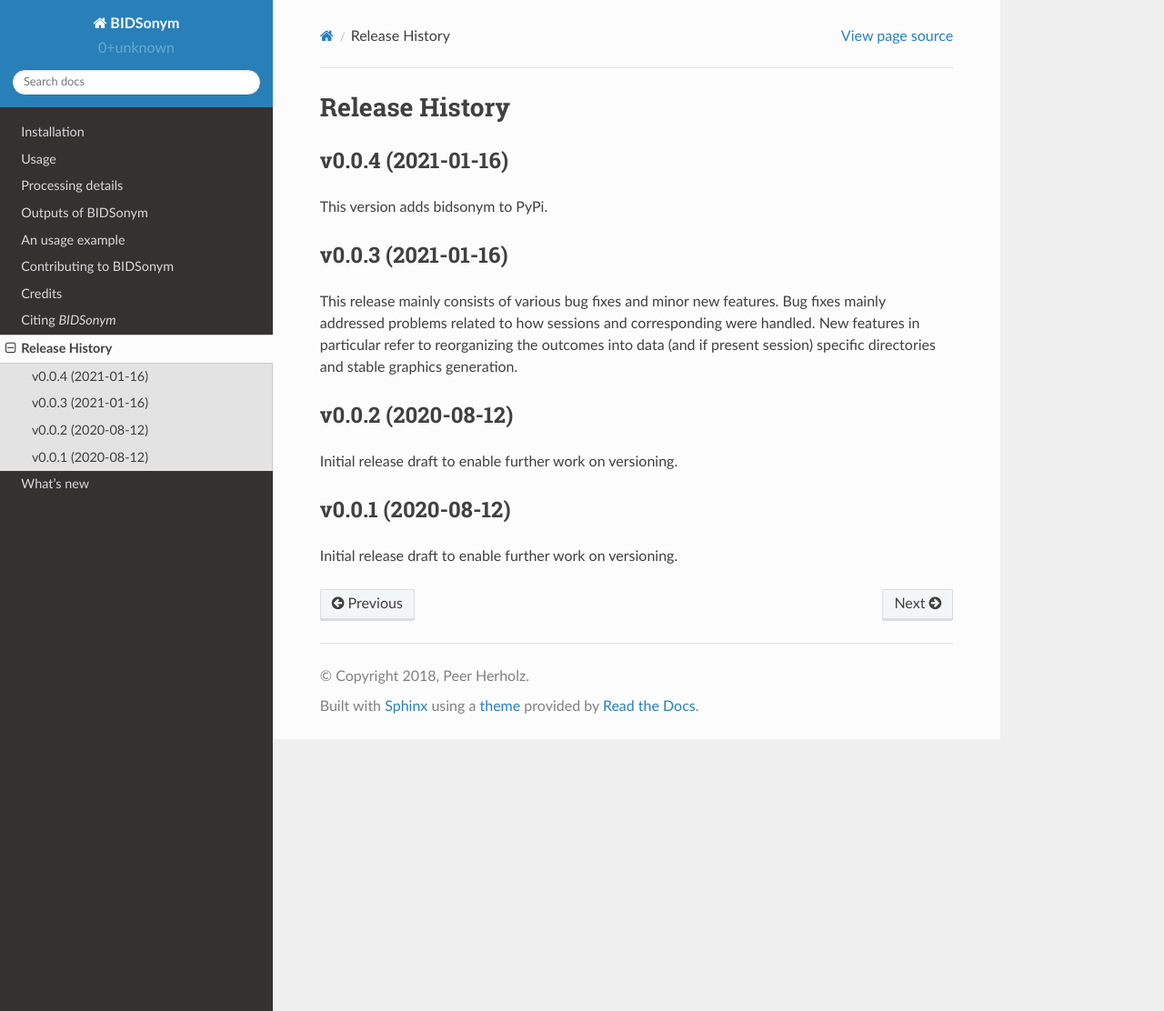
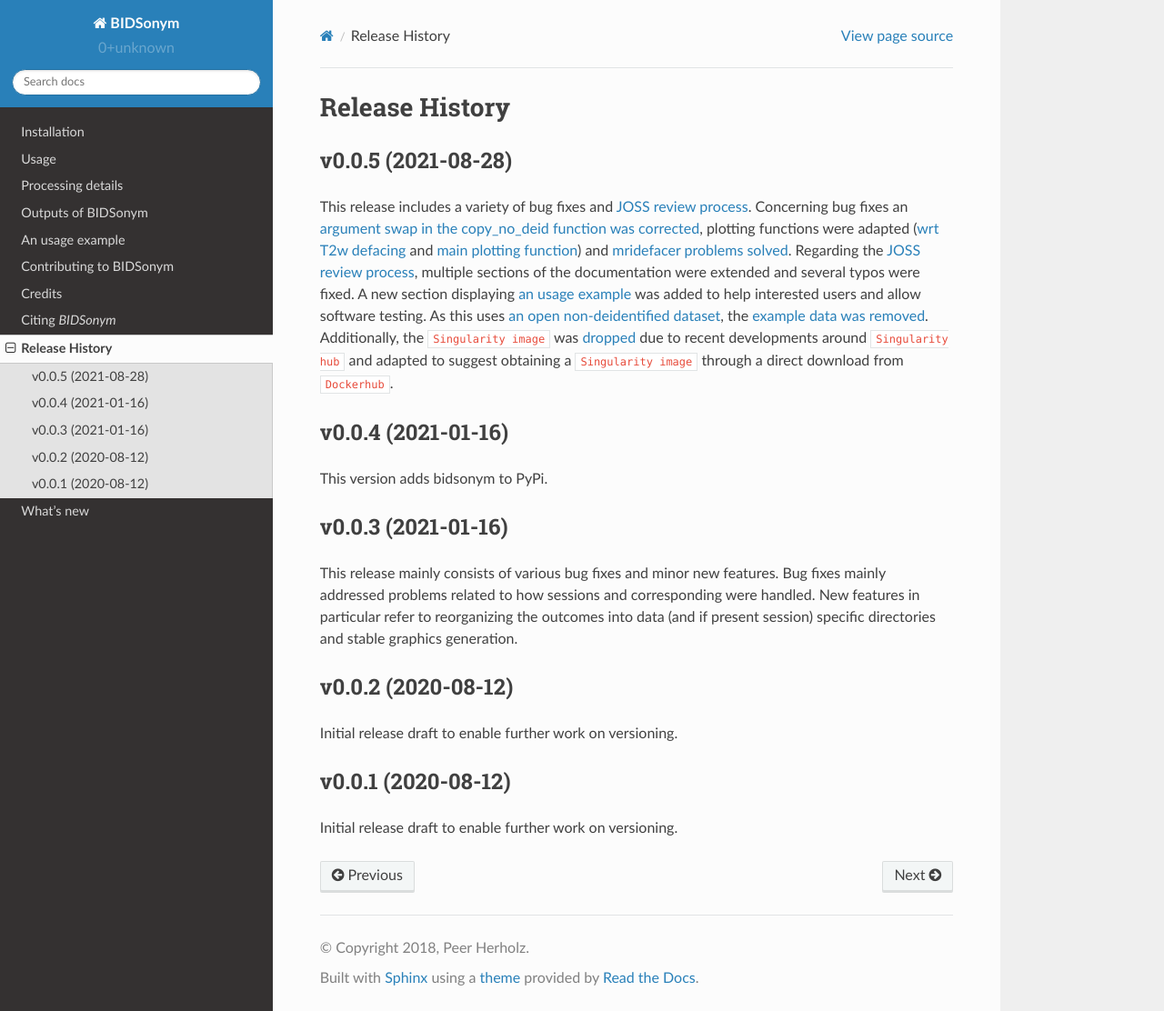
Before and after one commit to PeerHerholz/BIDSonym, a Sphinx documentation site: the page built from docs/source/release-history.rst, in a window 1280 px wide and 1112 px high. Shown: the whole window at 91% size. Built offline with Sphinx 7.4.7 and the Read the Docs theme 2.0.0, drawn with Linux system fonts in a browser that asks for light colours.

Commit message:
update release history for v0.0.5

```diff
--- a/docs/source/release-history.rst
+++ b/docs/source/release-history.rst
@@ -1,6 +1,16 @@
 ===============
 Release History
 ===============
+v0.0.5 (2021-08-28)
+===================
+
+This release includes a variety of bug fixes and `JOSS review process <https://github.com/openjournals/joss-reviews/issues/3169>`_.
+Concerning bug fixes an `argument swap in the copy_no_deid function was corrected <https://github.com/PeerHerholz/BIDSonym/commit/177f447753ad72df8ac37440017d23903c6a0b8e>`_,
+plotting functions were adapted (`wrt T2w defacing <https://github.com/PeerHerholz/BIDSonym/commit/08a233db148c2260cad82b4a78b8acf9f930b3aa>`_ and
+`main plotting function <https://github.com/PeerHerholz/BIDSonym/commit/4ca3ed985e5b6aed5f164a2f40c9948c6782a595>`_) and `mridefacer problems solved <https://github.com/PeerHerholz/BIDSonym/commit/5ddcc4281b39f2b1db9d872138df965553f1ab4d>`_.
+Regarding the `JOSS review process <https://github.com/openjournals/joss-reviews/issues/3169>`_, multiple sections of the documentation were extended and several typos were fixed. A new section displaying
+`an usage example <https://github.com/PeerHerholz/BIDSonym/commit/bdd683f3434cf96e656b7a41372d3750b30d3804>`_ was added to help interested users and allow software testing. As this uses `an open non-deidentified dataset <https://openneuro.org/datasets/ds000031/versions/00001>`_,
+the `example data was removed <https://github.com/PeerHerholz/BIDSonym/commit/732f290f277c21c07f7a8d3085f1543565d23801>`_. Additionally, the ``Singularity image`` was `dropped <https://github.com/PeerHerholz/BIDSonym/commit/573011c595507fb18210a87cd3afc87b34dda812>`_ due to recent developments around ``Singularity hub`` and adapted to suggest obtaining a ``Singularity image`` through a direct download from ``Dockerhub``.
 
 v0.0.4 (2021-01-16)
 ===================
```
